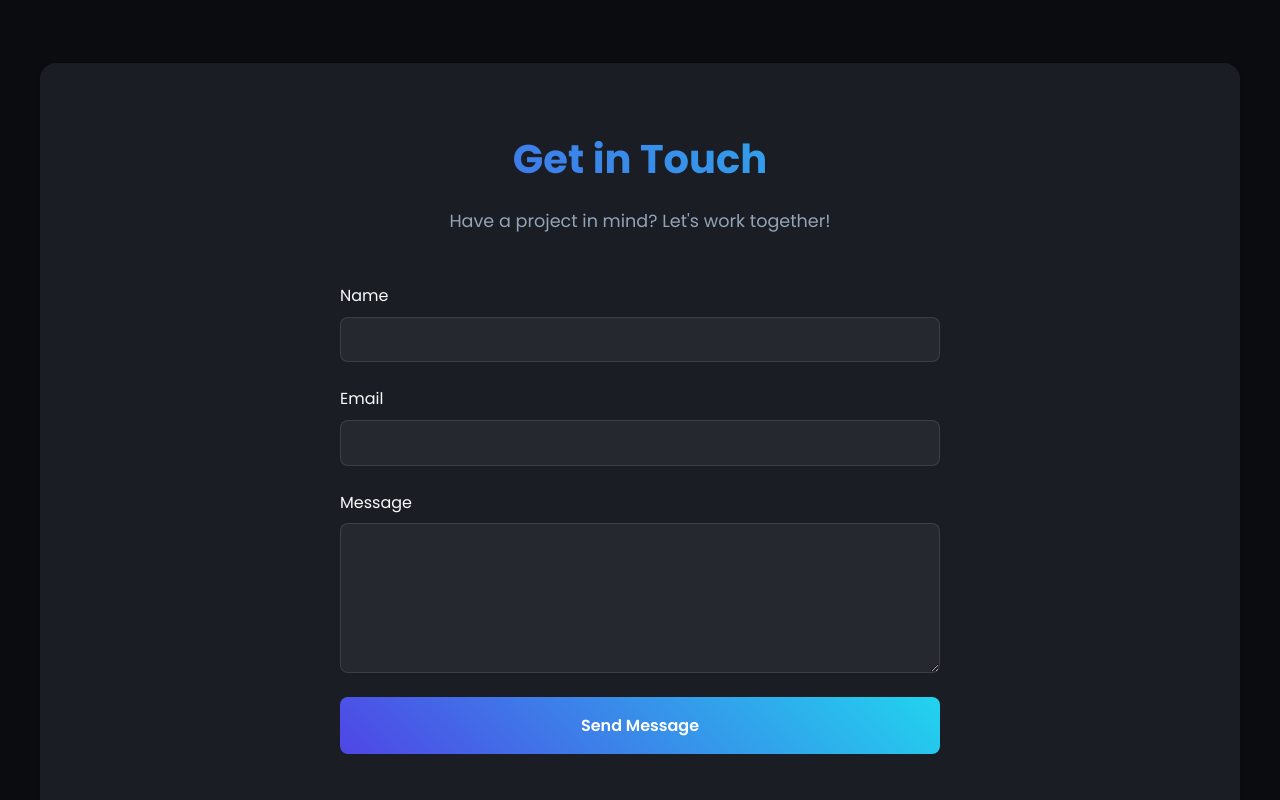
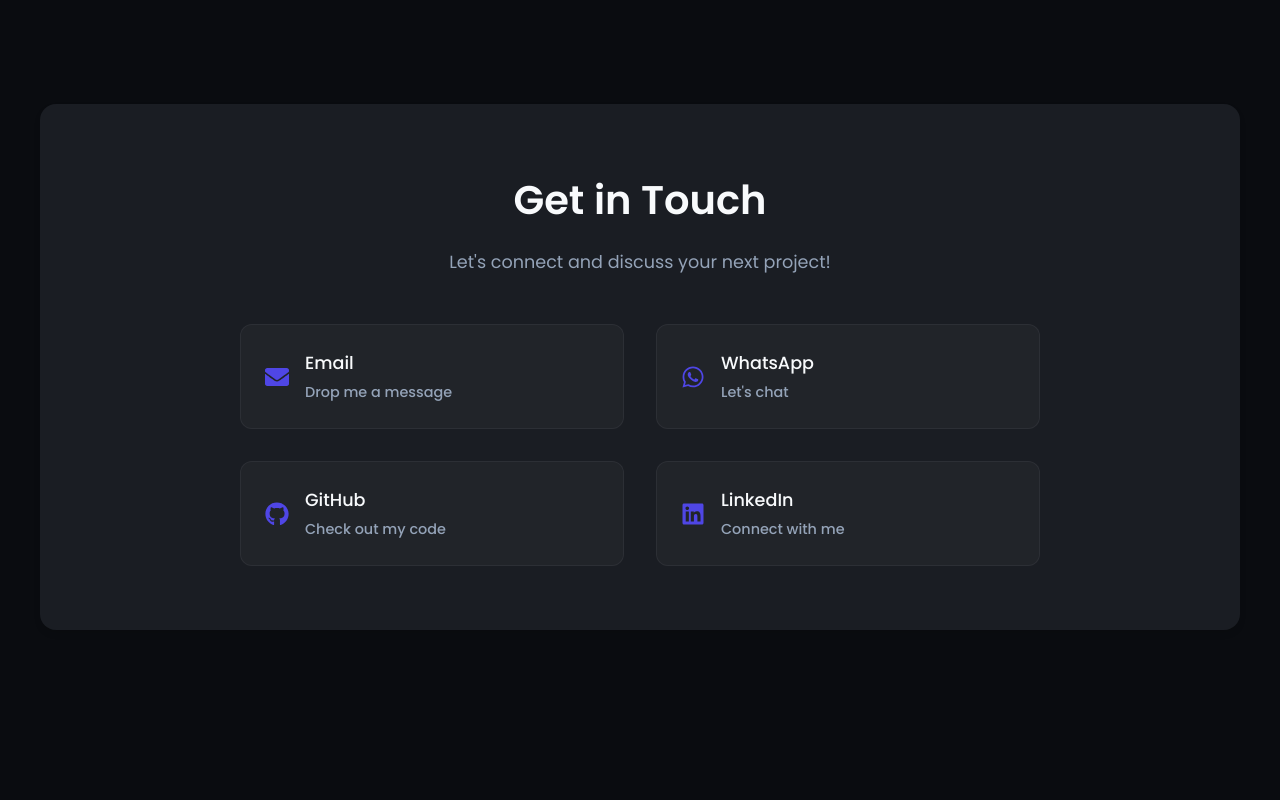
Before and after one commit to Omar-Ref3y/Portfolio________, a React (Vite) app: page /#root in a window 1280 px wide. Shown: the part 4980-5780 px from the top of the page. Built offline with nearby package versions, Linux system fonts and the light colour scheme.

Commit message:
Replace contact form with modern social and contact links

```diff
--- a/package.json
+++ b/package.json
@@ -24,6 +24,7 @@
     "locomotive-scroll": "^4.1.4",
     "react": "^18.3.1",
     "react-dom": "^18.3.1",
+    "react-icons": "^5.5.0",
     "react-router-dom": "^7.1.3",
     "react-type-animation": "^3.2.0"
   },
--- a/src/components/Contact.jsx
+++ b/src/components/Contact.jsx
@@ -1,10 +1,7 @@
-import { useRef, useState, useEffect } from 'react';
-import { motion, useInView, AnimatePresence } from 'framer-motion';
+import { useRef } from 'react';
+import { motion, useInView } from 'framer-motion';
 import styled from '@emotion/styled';
-import emailjs from '@emailjs/browser';
-
-// Initialize EmailJS
-emailjs.init("YOUR_PUBLIC_KEY");
+import { FaEnvelope, FaGithub, FaLinkedin, FaWhatsapp } from 'react-icons/fa';
 
 const ContactSection = styled.section`
   padding: 6rem 2rem;
@@ -34,9 +31,8 @@
   font-size: 2.5rem;
   text-align: center;
   margin-bottom: 1rem;
-  background: linear-gradient(45deg, var(--primary-color), var(--accent-color));
-  -webkit-background-clip: text;
-  -webkit-text-fill-color: transparent;
+  color: var(--text-primary);
+  font-weight: 600;
 `;
 
 const SectionSubtitle = styled(motion.p)`
@@ -46,133 +42,86 @@
   margin-bottom: 3rem;
 `;
 
-const ContactForm = styled(motion.form)`
-  display: flex;
-  flex-direction: column;
-  gap: 1.5rem;
-  max-width: 600px;
+const ContactLinksContainer = styled(motion.div)`
+  display: grid;
+  grid-template-columns: repeat(auto-fit, minmax(250px, 1fr));
+  gap: 2rem;
+  max-width: 800px;
   margin: 0 auto;
 `;
 
-const FormGroup = styled(motion.div)`
+const ContactLink = styled(motion.a)`
   display: flex;
-  flex-direction: column;
-  gap: 0.5rem;
-`;
-
-const Label = styled.label`
+  align-items: center;
+  gap: 1rem;
+  padding: 1.5rem;
+  background: rgba(255, 255, 255, 0.03);
+  border: 1px solid rgba(255, 255, 255, 0.05);
+  border-radius: 12px;
   color: var(--text-primary);
-  font-size: 1rem;
-`;
-
-const Input = styled.input`
-  padding: 0.8rem;
-  border-radius: 8px;
-  border: 1px solid rgba(255, 255, 255, 0.1);
-  background: rgba(255, 255, 255, 0.05);
-  color: var(--text-primary);
-  font-size: 1rem;
+  text-decoration: none;
   transition: all 0.3s ease;
 
-  &:focus {
-    outline: none;
-    border-color: var(--primary-color);
-    box-shadow: 0 0 0 2px rgba(var(--primary-color-rgb), 0.2);
+  &:hover {
+    background: rgba(255, 255, 255, 0.05);
+    transform: translateY(-2px);
+    box-shadow: 0 4px 8px rgba(0, 0, 0, 0.1);
+  }
+
+  svg {
+    font-size: 1.5rem;
+    color: var(--primary-color);
   }
 `;
 
-const TextArea = styled.textarea`
-  padding: 0.8rem;
-  border-radius: 8px;
-  border: 1px solid rgba(255, 255, 255, 0.1);
-  background: rgba(255, 255, 255, 0.05);
-  color: var(--text-primary);
-  font-size: 1rem;
-  min-height: 150px;
-  resize: vertical;
-  transition: all 0.3s ease;
-
-  &:focus {
-    outline: none;
-    border-color: var(--primary-color);
-    box-shadow: 0 0 0 2px rgba(var(--primary-color-rgb), 0.2);
-  }
+const LinkText = styled.div`
+  display: flex;
+  flex-direction: column;
+  gap: 0.25rem;
 `;
 
-const SubmitButton = styled(motion.button)`
-  padding: 1rem 2rem;
-  border-radius: 8px;
-  border: none;
-  background: linear-gradient(45deg, var(--primary-color), var(--accent-color));
-  color: white;
-  font-size: 1rem;
-  font-weight: 600;
-  cursor: pointer;
-  transition: all 0.3s ease;
-
-  &:disabled {
-    opacity: 0.7;
-    cursor: not-allowed;
-  }
-
-  &:hover:not(:disabled) {
-    transform: translateY(-2px);
-    box-shadow: 0 4px 8px rgba(0, 0, 0, 0.2);
-  }
+const LinkTitle = styled.h3`
+  font-size: 1.1rem;
+  font-weight: 500;
+  margin: 0;
 `;
 
-const StatusMessage = styled(motion.div)`
-  text-align: center;
-  padding: 1rem;
-  border-radius: 8px;
-  margin-top: 1rem;
-  background: ${props => props.type === 'success' ? 'rgba(0, 255, 0, 0.1)' : 'rgba(255, 0, 0, 0.1)'};
-  color: ${props => props.type === 'success' ? '#00ff00' : '#ff0000'};
+const LinkDescription = styled.p`
+  font-size: 0.9rem;
+  color: var(--text-secondary);
+  margin: 0;
 `;
 
 const Contact = () => {
-  const formRef = useRef(null);
   const ref = useRef(null);
   const isInView = useInView(ref, { once: true, margin: "-100px" });
-  const [formStatus, setFormStatus] = useState('idle');
-  const [formData, setFormData] = useState({
-    name: '',
-    email: '',
-    message: ''
-  });
 
-  const handleSubmit = async (e) => {
-    e.preventDefault();
-    setFormStatus('submitting');
-
-    try {
-      const templateParams = {
-        to_email: 'omarrefay2004@gmail.com',
-        from_name: formData.name,
-        from_email: formData.email,
-        message: formData.message
-      };
-
-      await emailjs.send(
-        'service_portfolio',
-        'template_contact',
-        templateParams
-      );
-
-      setFormStatus('success');
-      setFormData({ name: '', email: '', message: '' });
-    } catch (error) {
-      console.error('Error sending email:', error);
-      setFormStatus('error');
+  const contactLinks = [
+    {
+      icon: <FaEnvelope />,
+      title: "Email",
+      description: "Drop me a message",
+      href: "mailto:omarrefay2004@gmail.com"
+    },
+    {
+      icon: <FaWhatsapp />,
+      title: "WhatsApp",
+      description: "Let's chat",
+      href: "https://wa.me/+201001234567" // Replace with your WhatsApp number
+    },
+    {
+      icon: <FaGithub />,
+      title: "GitHub",
+      description: "Check out my code",
+      href: "https://github.com/Omar-Ref3y"
+    },
+    {
+      icon: <FaLinkedin />,
+      title: "LinkedIn",
+      description: "Connect with me",
+      href: "https://www.linkedin.com/in/omar-refaey" // Replace with your LinkedIn profile
     }
-  };
-
-  const handleChange = (e) => {
-    setFormData({
-      ...formData,
-      [e.target.name]: e.target.value
-    });
-  };
+  ];
 
   return (
     <ContactSection id="contact" ref={ref}>
@@ -189,88 +138,49 @@
         }}
       >
         <SectionTitle>Get in Touch</SectionTitle>
-        <SectionSubtitle>Have a project in mind? Let's work together!</SectionSubtitle>
+        <SectionSubtitle>Let's connect and discuss your next project!</SectionSubtitle>
 
-        <ContactForm
-          ref={formRef}
-          onSubmit={handleSubmit}
+        <ContactLinksContainer
           initial="hidden"
           animate="visible"
           variants={{
             hidden: { opacity: 0 },
             visible: {
               opacity: 1,
-              transition: { staggerChildren: 0.1 }
+              transition: {
+                staggerChildren: 0.1
+              }
             }
           }}
         >
-          <FormGroup variants={{ hidden: { opacity: 0, y: 20 }, visible: { opacity: 1, y: 0 } }}>
-            <Label htmlFor="name">Name</Label>
-            <Input
-              type="text"
-              id="name"
-              name="name"
-              value={formData.name}
-              onChange={handleChange}
-              required
-            />
-          </FormGroup>
-
-          <FormGroup variants={{ hidden: { opacity: 0, y: 20 }, visible: { opacity: 1, y: 0 } }}>
-            <Label htmlFor="email">Email</Label>
-            <Input
-              type="email"
-              id="email"
-              name="email"
-              value={formData.email}
-              onChange={handleChange}
-              required
-            />
-          </FormGroup>
-
-          <FormGroup variants={{ hidden: { opacity: 0, y: 20 }, visible: { opacity: 1, y: 0 } }}>
-            <Label htmlFor="message">Message</Label>
-            <TextArea
-              id="message"
-              name="message"
-              value={formData.message}
-              onChange={handleChange}
-              required
-            />
-          </FormGroup>
-
-          <SubmitButton
-            type="submit"
-            disabled={formStatus === 'submitting'}
-            whileHover={{ scale: 1.02 }}
-            whileTap={{ scale: 0.98 }}
-          >
-            {formStatus === 'submitting' ? 'Sending...' : 'Send Message'}
-          </SubmitButton>
-
-          <AnimatePresence>
-            {formStatus === 'success' && (
-              <StatusMessage
-                type="success"
-                initial={{ opacity: 0, y: -10 }}
-                animate={{ opacity: 1, y: 0 }}
-                exit={{ opacity: 0 }}
-              >
-                Message sent successfully!
-              </StatusMessage>
-            )}
-            {formStatus === 'error' && (
-              <StatusMessage
-                type="error"
-                initial={{ opacity: 0, y: -10 }}
-                animate={{ opacity: 1, y: 0 }}
-                exit={{ opacity: 0 }}
-              >
-                Failed to send message. Please try again.
-              </StatusMessage>
-            )}
-          </AnimatePresence>
-        </ContactForm>
+          {contactLinks.map((link, index) => (
+            <ContactLink
+              key={index}
+              href={link.href}
+              target="_blank"
+              rel="noopener noreferrer"
+              variants={{
+                hidden: { opacity: 0, y: 20 },
+                visible: {
+                  opacity: 1,
+                  y: 0,
+                  transition: {
+                    duration: 0.5,
+                    ease: "easeOut"
+                  }
+                }
+              }}
+              whileHover={{ scale: 1.02 }}
+              whileTap={{ scale: 0.98 }}
+            >
+              {link.icon}
+              <LinkText>
+                <LinkTitle>{link.title}</LinkTitle>
+                <LinkDescription>{link.description}</LinkDescription>
+              </LinkText>
+            </ContactLink>
+          ))}
+        </ContactLinksContainer>
       </Container>
     </ContactSection>
   );
```
Also changed, not shown: 1 other file (tests, documents, lock files or other folders).
